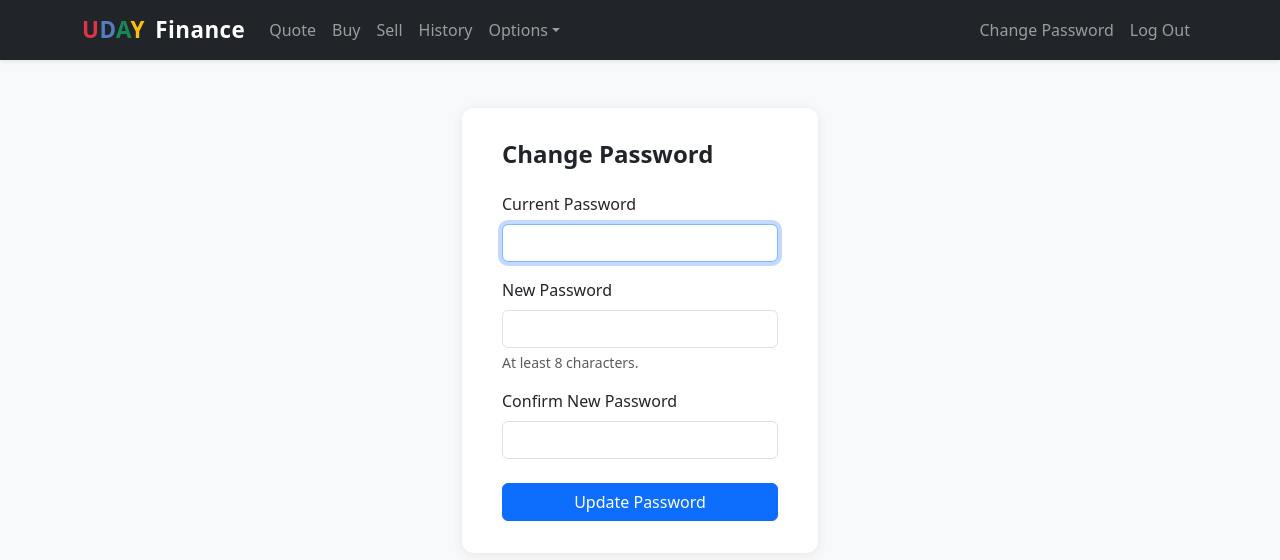
After one commit to umanchanda/umanchandastocks, a Flask app: page /change-password in a window 1280 px wide. The commit adds this page. Shown: the top 560 px of the page. Run offline with Flask 3, Linux system fonts and the light colour scheme; a user stored in the database is signed in.

Commit message:
Add change password page for logged-in users (#14)

```diff
--- a/routes/auth.py
+++ b/routes/auth.py
@@ -1,6 +1,7 @@
 from flask import Blueprint, flash, redirect, render_template, request, session
 from werkzeug.security import check_password_hash, generate_password_hash
 
+from helpers import login_required
 from models import db, User
 
 auth_bp = Blueprint("auth", __name__)
@@ -79,3 +80,39 @@ def login():
 def logout():
     session.clear()
     return redirect("/")
+
+
+@auth_bp.route("/change-password", methods=["GET", "POST"])
+@login_required
+def change_password():
+    if request.method == "POST":
+        current = request.form.get("current_password", "")
+        new = request.form.get("password", "")
+        confirmation = request.form.get("confirmation", "")
+
+        if not current or not new or not confirmation:
+            flash("All fields are required", "error")
+            return redirect("/change-password")
+        if len(new) < 8:
+            flash("New password must be at least 8 characters", "error")
+            return redirect("/change-password")
+        if new != confirmation:
+            flash("New passwords do not match", "error")
+            return redirect("/change-password")
+
+        try:
+            user = db.session.get(User, session["user_id"])
+        except Exception:
+            flash("An error occurred. Please try again.", "error")
+            return redirect("/change-password")
+
+        if not check_password_hash(user.hash, current):
+            flash("Current password is incorrect", "error")
+            return redirect("/change-password")
+
+        user.hash = generate_password_hash(new)
+        db.session.commit()
+        flash("Password updated successfully", "success")
+        return redirect("/")
+
+    return render_template("auth/change_password.html")
--- /dev/null
+++ b/templates/auth/change_password.html
@@ -0,0 +1,29 @@
+{% extends "layout.html" %}
+
+{% block title %}Change Password{% endblock %}
+
+{% block main %}
+<div class="row justify-content-center">
+    <div class="col-md-5 col-lg-4">
+        <div class="form-card">
+            <h4 class="mb-4 fw-bold">Change Password</h4>
+            <form action="/change-password" method="post">
+                <div class="mb-3">
+                    <label class="form-label" for="current_password">Current Password</label>
+                    <input autofocus class="form-control" id="current_password" name="current_password" type="password" autocomplete="current-password" required/>
+                </div>
+                <div class="mb-3">
+                    <label class="form-label" for="password">New Password</label>
+                    <input class="form-control" id="password" name="password" type="password" autocomplete="new-password" required/>
+                    <div class="form-text">At least 8 characters.</div>
+                </div>
+                <div class="mb-3">
+                    <label class="form-label" for="confirmation">Confirm New Password</label>
+                    <input class="form-control" id="confirmation" name="confirmation" type="password" autocomplete="new-password" required/>
+                </div>
+                <button class="btn btn-primary w-100 mt-2" type="submit">Update Password</button>
+            </form>
+        </div>
+    </div>
+</div>
+{% endblock %}
--- a/templates/layout.html
+++ b/templates/layout.html
@@ -40,6 +40,7 @@
                             </li>
                         </ul>
                         <ul class="navbar-nav ms-auto mt-2 mt-md-0">
+                            <li class="nav-item"><a class="nav-link" href="/change-password">Change Password</a></li>
                             <li class="nav-item"><a class="nav-link" href="/logout">Log Out</a></li>
                         </ul>
                     {% else %}
```
